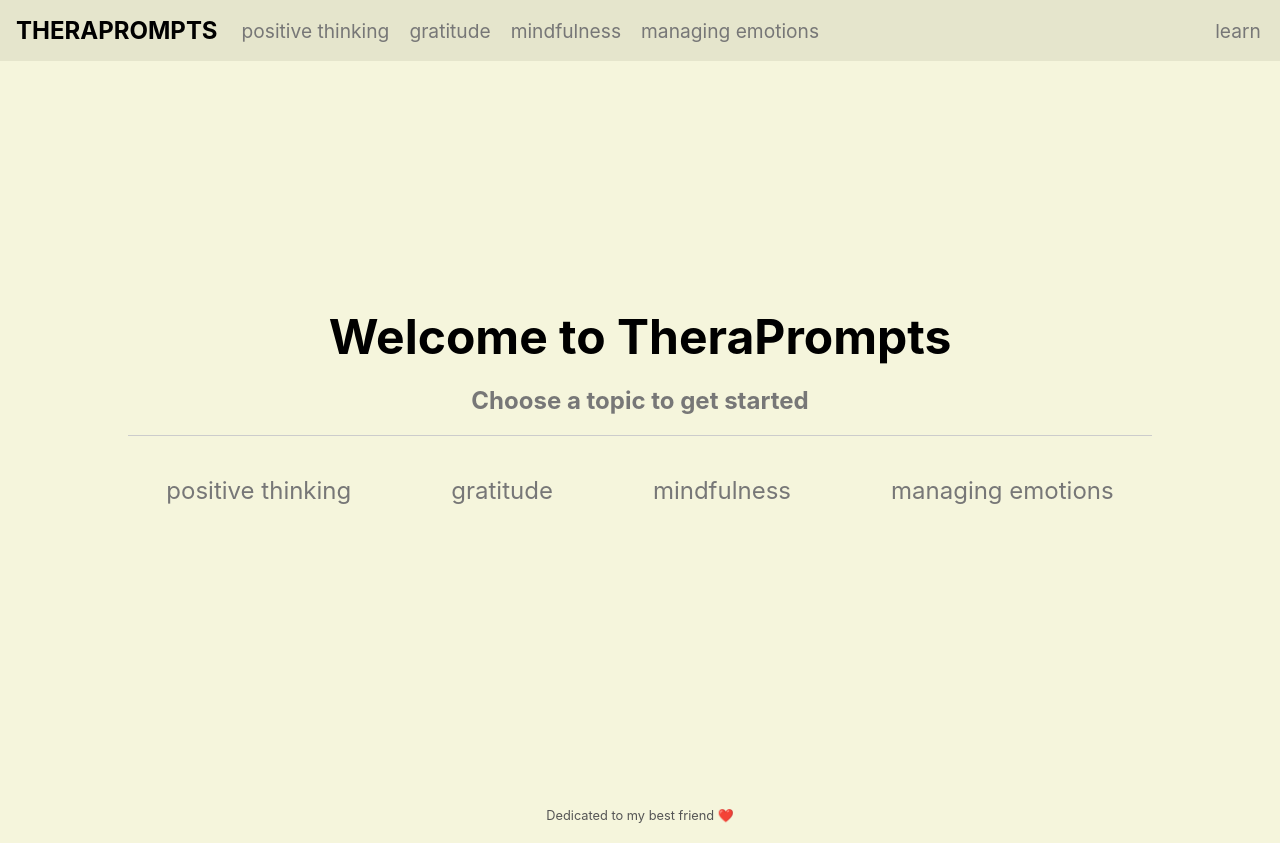
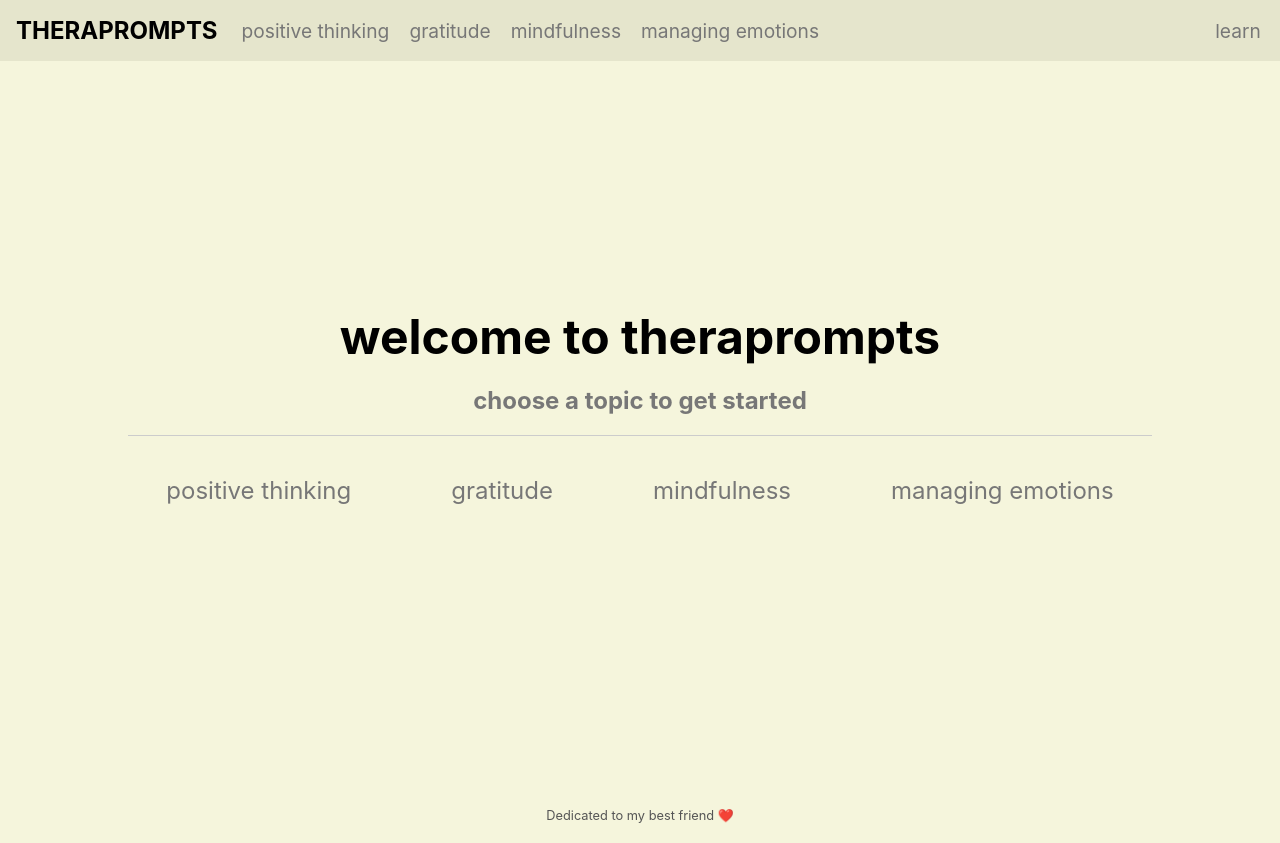
Before and after one commit to habeebmh/theraprompts, a React (Create React App) app: page / in a window 1280 px wide. Built offline with nearby package versions, Linux system fonts and the light colour scheme; no server answers.

Commit message:
Update page title and heading text

```diff
--- a/public/index.html
+++ b/public/index.html
@@ -24,7 +24,7 @@
       work correctly both with client-side routing and a non-root public URL.
       Learn how to configure a non-root public URL by running `npm run build`.
     -->
-    <title>Therapy Prompts</title>
+    <title>Theraprompts - Journal prompts for better mental health</title>
   </head>
   <body>
     <noscript>You need to enable JavaScript to run this app.</noscript>
--- a/src/pages/Home.js
+++ b/src/pages/Home.js
@@ -6,8 +6,8 @@ import './Home.css';
 function LandingPage() {
   return (
     <div className="landing-page-container">
-      <h1>Welcome to TheraPrompts</h1>
-      <h2 className='subtitle'>Choose a topic to get started</h2>
+      <h1>welcome to theraprompts</h1>
+      <h2 className='subtitle'>choose a topic to get started</h2>
       <hr className="divider" />
       <div className="topics-container">
         {Object.keys(topics).map((topic, index) => (
```
